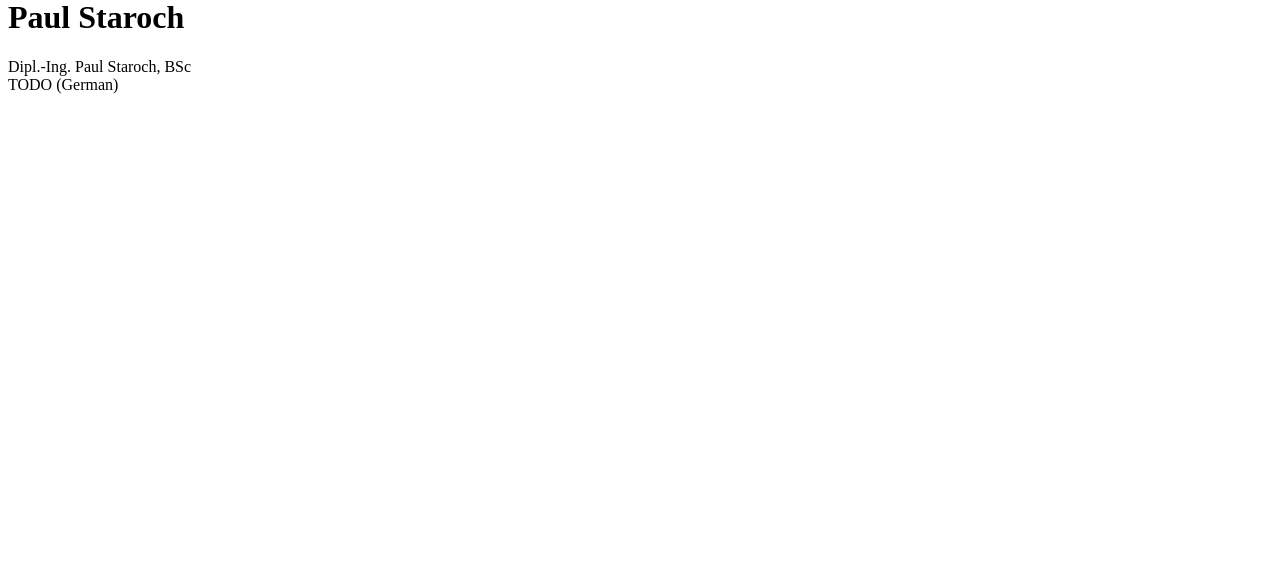
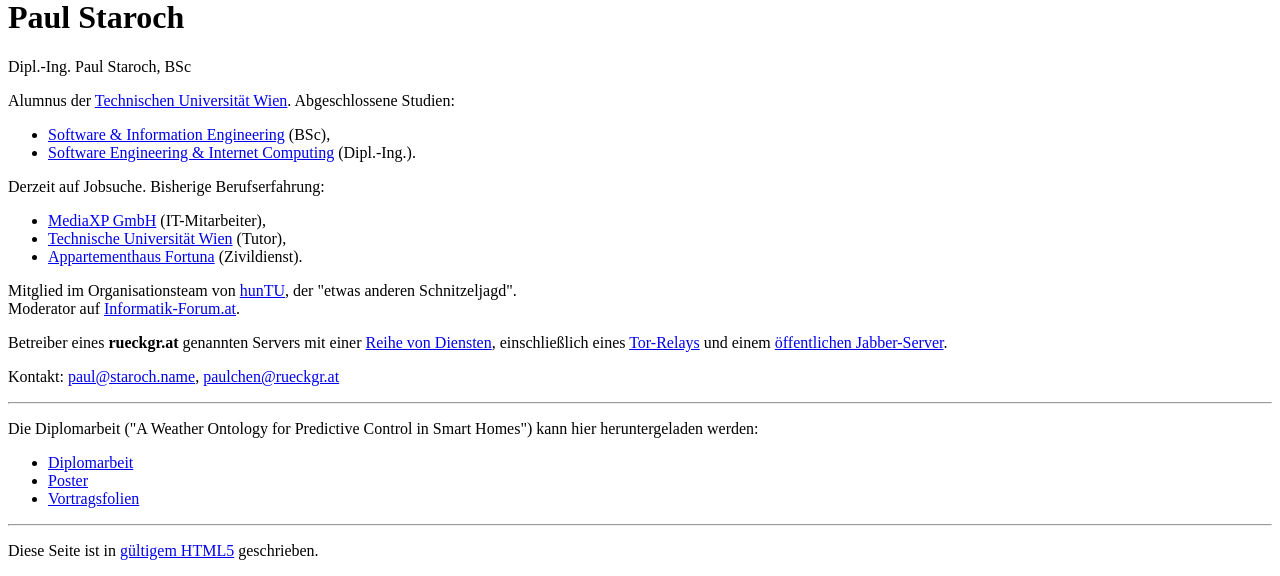
Before and after one commit to paulchen/staroch.name, a PHP site: page /index_de.php in a window 1280 px wide. Shown: the part 330-906 px from the top of the page. Before the commit the page ends 424 px from the top, so only its background shows below. Run offline with PHP 8.4, Linux system fonts and the light colour scheme; data that the repository does not hold is empty; grey boxes are pictures that could not be loaded.

Commit message:
updated german page, fixed issues on english page

```diff
--- a/templates/index_de.php
+++ b/templates/index_de.php
@@ -1,6 +1,52 @@
 <div class="language"><a href="<?php echo $language_links['en']; ?>" title="English"><img alt="English" src="/images/en.png" /></a></div>
 <h1>Paul Staroch</h1>
 <div class="degree">Dipl.-Ing. Paul Staroch, BSc</div>
-<div>
-	TODO (German)
+<div class="introduction">
+	<p>
+	Alumnus der <a href="http://www.tuwien.ac.at/de/tuwien_home/">Technischen Universität Wien</a>. Abgeschlossene Studien:
+	</p>
+	<ul>
+		<li><a href="http://www.informatik.tuwien.ac.at/lehre/studien/bachelor/software-and-information-engineering">Software &amp; Information Engineering</a> (BSc),</li>
+		<li><a href="http://www.informatik.tuwien.ac.at/lehre/studien/master/software-engineering-and-internet-computing">Software Engineering &amp; Internet Computing</a> (Dipl.-Ing.).</li>
+	</ul>
+
+	<p>
+	Derzeit auf Jobsuche. Bisherige Berufserfahrung:
+	</p>
+	<ul>
+		<li><a href="http://www.mediaxp.de/de/">MediaXP GmbH</a> (IT-Mitarbeiter),</li>
+		<li><a href="http://www.tuwien.ac.at/de/tuwien_home">Technische Universität Wien</a> (Tutor),</li>
+		<li><a href="http://www.fortuna-swa.at/home/haeuser/appartementhaus">Appartementhaus Fortuna</a> (Zivildienst).</li>
+	</ul>
+
+	<p>
+	Mitglied im Organisationsteam von <a href="http://huntu.at/">hunTU</a>, der &quot;etwas anderen Schnitzeljagd&quot;.
+	<br />
+	Moderator auf <a href="http://www.informatik-forum.at/">Informatik-Forum.at</a>.
+	</p>
+
+	<p>
+	Betreiber eines <b>rueckgr.at</b> genannten Servers mit einer <a href="https://rueckgr.at/">Reihe von Diensten</a>, einschließlich eines <a href="https://tor.rueckgr.at">Tor-Relays</a> und einem <a href="https://jabber.rueckgr.at/de/">öffentlichen Jabber-Server</a>.
+	</p>
+
+	<p>
+	Kontakt: <a href="mailto:paul@staroch.name">paul@staroch.name</a>, <a href="mailto:paulchen@rueckgr.at">paulchen@rueckgr.at</a>
+	</p>
+
+	<hr />
+
+	<p>
+	Die Diplomarbeit (&quot;A Weather Ontology for Predictive Control in Smart Homes&quot;) kann hier heruntergeladen werden:
+	</p>
+	<ul>
+		<li><a href="/thesis/thesis.pdf">Diplomarbeit</a></li>
+		<li><a href="/thesis/poster.pdf">Poster</a></li>
+		<li><a href="/thesis/presentation.pdf">Vortragsfolien</a></li>
+	</ul>
+
+	<hr />
+
+	<p>
+	Diese Seite ist in <a href="http://validator.w3.org/check?uri=https%3A%2F%2Fstaroch.rueckgr.at%2Fde%2F">gültigem HTML5</a> geschrieben.
+	</p>
 </div>
```
Also changed, not shown: templates/index_en.php (+8 -2 lines).
